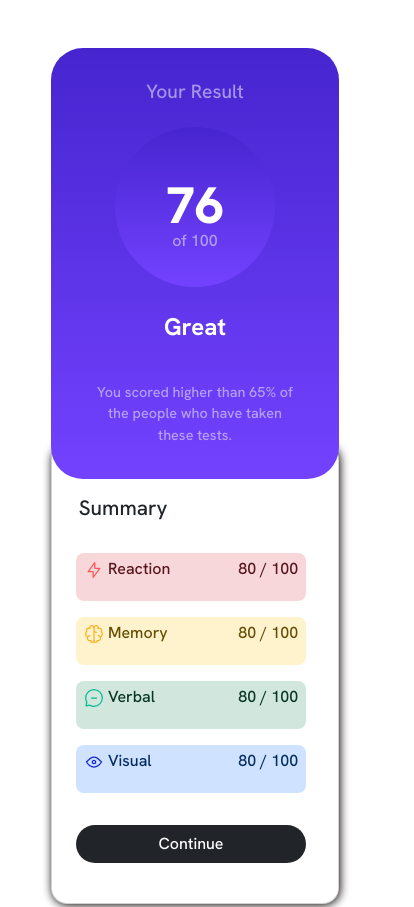
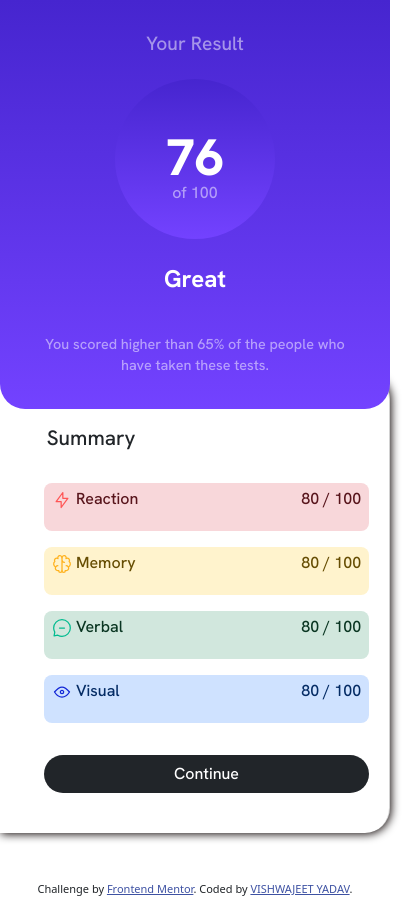
Before and after one commit to VISHWAJ33T/Results-summary-component, a plain HTML site: page index.html in a window 390 px wide. Shown: the top 907 px of the page, 414 px wide, since content can reach past the window. Drawn offline with nearby package versions, Linux system fonts and the light colour scheme.

Commit message:
Update index.html

```diff
--- a/index.html
+++ b/index.html
@@ -4,10 +4,8 @@
 <head>
   <meta charset="UTF-8">
   <meta name="viewport" content="width=device-width, initial-scale=1.0">
-  <!-- displays site properly based on user's device -->
 
   <link rel="icon" type="image/png" sizes="32x32" href="./assets/images/favicon-32x32.png">
-
   <title>Results summary component</title>
   <link href="https://fonts.googleapis.com/css2?family=Hanken+Grotesk:wght@500;700;800&display=swap" rel="stylesheet">
   <link href="https://cdn.jsdelivr.net/npm/bootstrap@5.3.0-alpha3/dist/css/bootstrap.min.css" rel="stylesheet"
@@ -34,9 +32,13 @@
 
     .grd {
       background: -webkit-linear-gradient(bottom, rgb(38, 34, 182), rgb(115, 66, 255));
+      width: 18rem;
+
     }
+
     .grd2 {
-      background: -webkit-linear-gradient(bottom,  rgb(115, 66, 255),rgb(70, 37, 207));
+      background: -webkit-linear-gradient(bottom, rgb(115, 66, 255), rgb(70, 37, 207));
+      border-radius: 25px;
     }
 
 
@@ -44,16 +46,51 @@
       margin-top: 0px;
       padding-left: 10px;
       margin-left: -30px;
+      left: 0px;
+      right: 87px;
+      padding-right: 0px;
+      border-left-width: 0px;
+      border-left-style: solid;
+      border-bottom-width: 0px;
+      border-bottom-style: solid;
+      width: 18rem;
+      border-radius: 0 25px 25px 0;
     }
 
-    @media only screen and (max-width:767px) {
+
+
+    @media only screen and (max-width:550px) {
+
       #b1 {
         padding-left: 0px;
-        left: 15px;
         margin-top: -35px;
         padding-top: 35px;
+        padding-left: 20px;
+        left: 0px;
+        right: 87px;
+        padding-right: 0px;
+        border-left-width: 0px;
+        border-left-style: solid;
+        border-bottom-width: 0px;
+        border-bottom-style: solid;
+        margin-left: 0;
+        width: 100vw;
+      }
+
+      body {
+        align-items: center;
+      }
+
+      #grd2 {
+        border-radius: 0 0 25px 25px;
+        width: 100vw;
+      }
+
+      #flxwrp {
+        flex-direction: column;
       }
     }
+
 
     #ss {
       font-family: 'Hanken Grotesk', sans-serif;
@@ -69,15 +106,15 @@
   </style>
 </head>
 
-<body>
-  <div class="container my-5 mx-auto d-flex align-items-center justify-content-center row">
-    <div class="d-flex justify-content-center align-items-center col-12 row">
-      <div class="grd2 card rounded-5 border border-0 grd" style="z-index: 10; width:18rem ;">
+<body class="min-vh-100 d-grid justify-content-center"></body>
+<div class="container my-0 mx-0 d-flex align-items-center justify-content-center row" id="grd1">
+  <div class=" d-flex mx-0 justify-content-center align-items-center col-12 row " style=" flex-wrap: nowrap;"
+    id="flxwrp">
+    <div class="grd2 card border-0 grd" style="z-index: 10;" id="grd2">
       <div class="card-body d-flex flex-column align-items-center">
         <h5 class="card-title text-center p-3"
           style="font-family: 'Hanken Grotesk', sans-serif;font-size: 1.2rem;color:white;opacity:50%">Your Result</h5>
-          <div class="b-50 p-5 grd2 "
-            style="border-radius:50%; width:10rem; height: 10rem;margin-bottom: 10px;">
+        <div class="b-50 p-5 grd2 " style="border-radius:50%; width:10rem; height: 10rem;margin-bottom: 10px;">
           <h1 class="text-center" id="ss">76</h1>
           <p class="text-center"
             style="margin-top:-15px;font-family: 'Hanken Grotesk', sans-serif;font-size: 1rem;color:white;opacity:50%">
@@ -92,29 +129,28 @@
       </div>
     </div>
 
-      <div class="card rounded-4"
-        style="box-shadow: 1px 1px 10px 0px rgb(9, 0, 0); margin-left:-30px;z-index:5 ;width:18rem;" id="b1">
-        <div class="card-body " style="margin-left:2vw; margin-right: 1vw;">
-          <h4 class="card-title mb-4"
-            style="font-family: 'Hanken Grotesk', sans-serif;font-size: 1.3rem;padding:0 3px;">Summary</h4>
+    <div class="card" style="box-shadow: 1px 1px 10px 0px rgb(9, 0, 0);z-index:5 ;" id="b1">
+      <div class="card-body " style="margin-left:2vw; margin-right: 1vw;" id="grd3">
+        <h4 class="card-title mb-4" style="font-family: 'Hanken Grotesk', sans-serif;font-size: 1.3rem;padding:0 3px;">
+          Summary</h4>
         <ul class="list-group d-flex flex-column">
           <li
-              class="list-group-item list-group-item-danger border border-0 my-2 py-1 px-2 d-flex justify-content-between rounded-3">
+            class="list-group-item list-group-item-danger border-0 my-2 py-1 px-2 d-flex justify-content-between rounded-3">
             <p class="py-0 fts"><img src="/assets/images/icon-reaction.svg" alt=""> Reaction</p>
             <p class="py-0 fts">80 / 100</p>
           </li>
           <li
-              class="list-group-item list-group-item-warning border border-0  my-2 py-1 px-2 d-flex justify-content-between rounded-3 ">
+            class="list-group-item list-group-item-warning border-0  my-2 py-1 px-2 d-flex justify-content-between rounded-3 ">
             <p class="py-0 fts"><img src="/assets/images/icon-memory.svg" alt=""> Memory</p>
             <p class="py-0 fts">80 / 100</p>
           </li>
           <li
-              class="list-group-item list-group-item-success border border-0  my-2 py-1 px-2 d-flex justify-content-between rounded-3">
+            class="list-group-item list-group-item-success border-0  my-2 py-1 px-2 d-flex justify-content-between rounded-3">
             <p class="py-0 fts"><img src="/assets/images/icon-verbal.svg" alt=""> Verbal</p>
             <p class="py-0 fts">80 / 100</p>
           </li>
           <li
-              class="list-group-item list-group-item-primary border border-0  my-2 py-1 px-2 d-flex justify-content-between rounded-3 ">
+            class="list-group-item list-group-item-primary border-0  my-2 py-1 px-2 d-flex justify-content-between rounded-3 ">
             <p class="py-0 fts"><img src="/assets/images/icon-visual.svg" alt=""> Visual</p>
             <p class="py-0 fts">80 / 100</p>
           </li>
@@ -123,7 +159,6 @@
       </div>
     </div>
   </div>
-
 
   <div class="attribution text-center my-5">
     Challenge by <a href="https://www.frontendmentor.io?ref=challenge" target="_blank">Frontend Mentor</a>.
```
Lines whose indentation alone changed are shown as unchanged.
